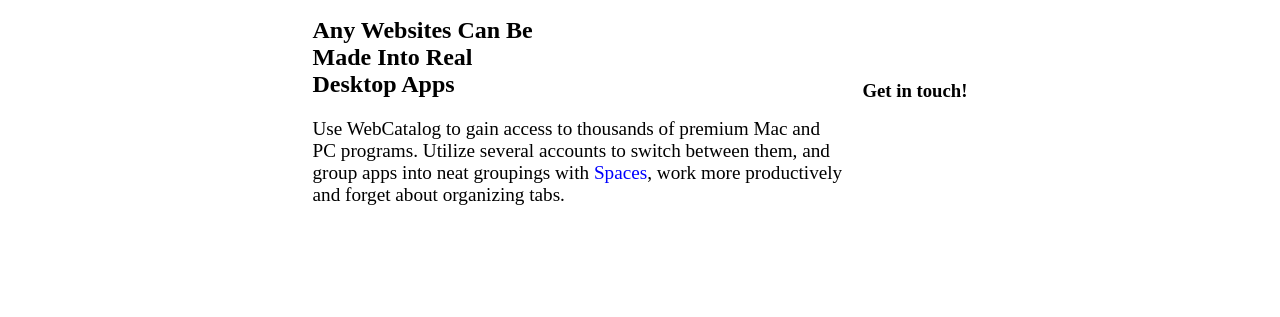
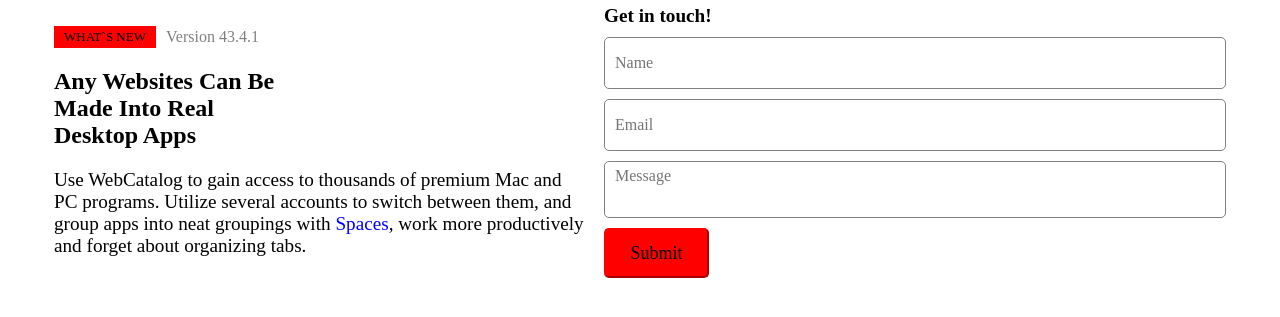
Before and after one commit to Githi54/new__webpages, a website: page index.html in a window 1280 px wide. Shown: the part 85-402 px from the top of the page. Drawn offline with Linux system fonts and the light colour scheme.

Commit message:
created form

```diff
--- a/index.html
+++ b/index.html
@@ -78,6 +78,24 @@
         <h3 class="form__title">
           Get in touch!
         </h3>
+        <input
+          type="text"
+          name="name"
+          id="name"
+          class="form__name form__input"
+          placeholder="Name"
+          required
+        >
+        <input
+          type="email"
+          name="email"
+          id="email"
+          class="form__email form__input"
+          placeholder="Email"
+          required
+        >
+        <textarea name="message" id="message" cols="50" rows="10" class="form__message form__input" placeholder="Message"></textarea>
+        <button type="submit" class="form__button_submit">Submit</button>
       </form>
     </section>
     <section></section>
--- /dev/null
+++ b/styles/blocks/form.scss
@@ -0,0 +1,47 @@
+.form {
+  display: flex;
+  flex-direction: column;
+
+  gap: 10px;
+
+  &__title {
+    font-family: 'Times New Roman', Times, serif;
+    font-size: larger;
+
+    margin: 0;
+  }
+
+  &__input {
+    all: unset;
+
+    display: block;
+
+    border: 1px solid gray;
+    border-radius: 5px;
+
+    padding-left: 10px;
+
+    height: 50px;
+    width: 610px;
+  }
+
+  &__message {
+    padding-top: 5px;
+  }
+
+  &__button_submit {
+    height: 50px;
+    width: 105px;
+
+    font-size: large;
+    font-family: 'Times New Roman', Times, serif;
+
+    color: black;
+    background-color: red;
+
+    border-color: red;
+    border-radius: 5px;
+
+    cursor: pointer;
+  }
+}
--- a/styles/blocks/homepage.scss
+++ b/styles/blocks/homepage.scss
@@ -2,7 +2,9 @@
   &__info {
     display: flex;
     justify-content: center;
-    align-items: center;
+    align-items: stretch;
+
+    padding-top: 30px;
 
     gap: 20px;
   }
--- a/styles/index.scss
+++ b/styles/index.scss
@@ -4,3 +4,4 @@
 @import './blocks/header.scss';
 @import './blocks/page_description.scss';
 @import './blocks/homepage.scss';
+@import './blocks/form.scss';
```
Also changed, not shown: img/screenshot-webcatalog-app_2.webp (added), styles/index.css, 1 other file.
